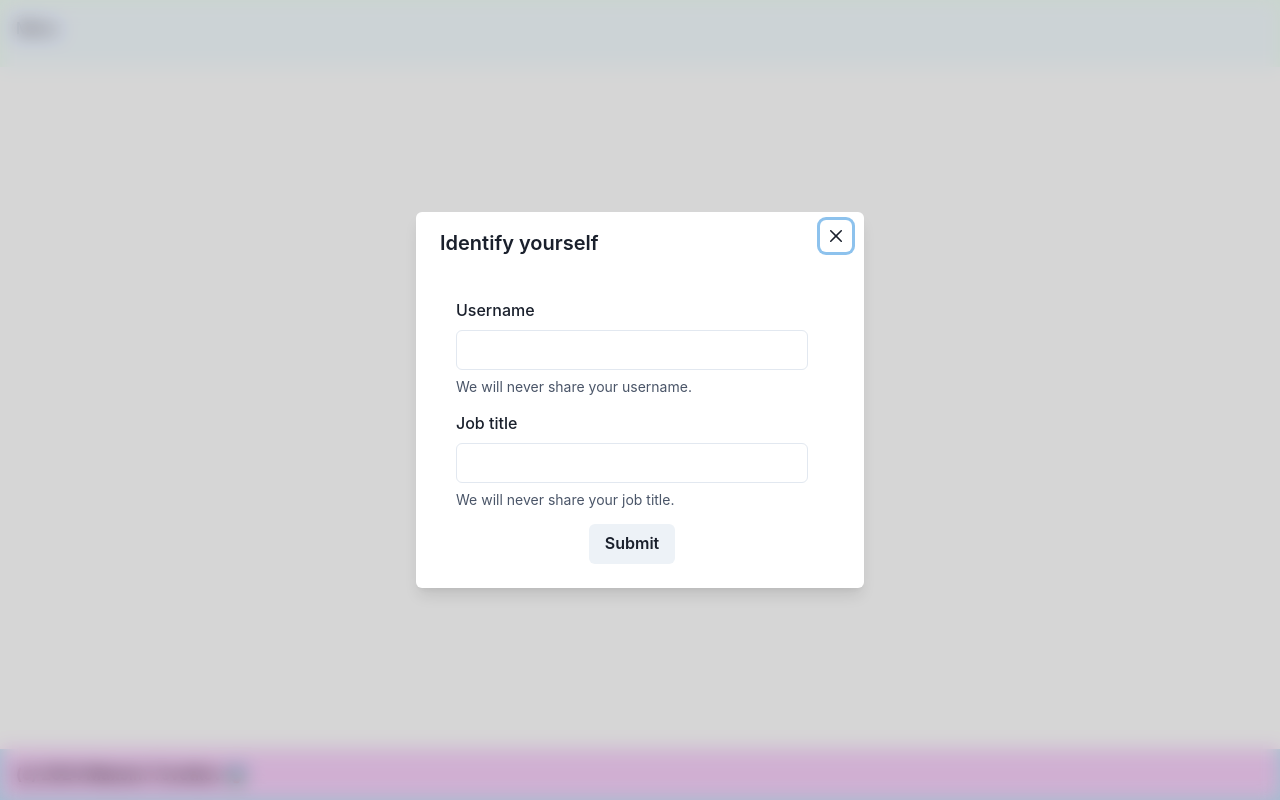
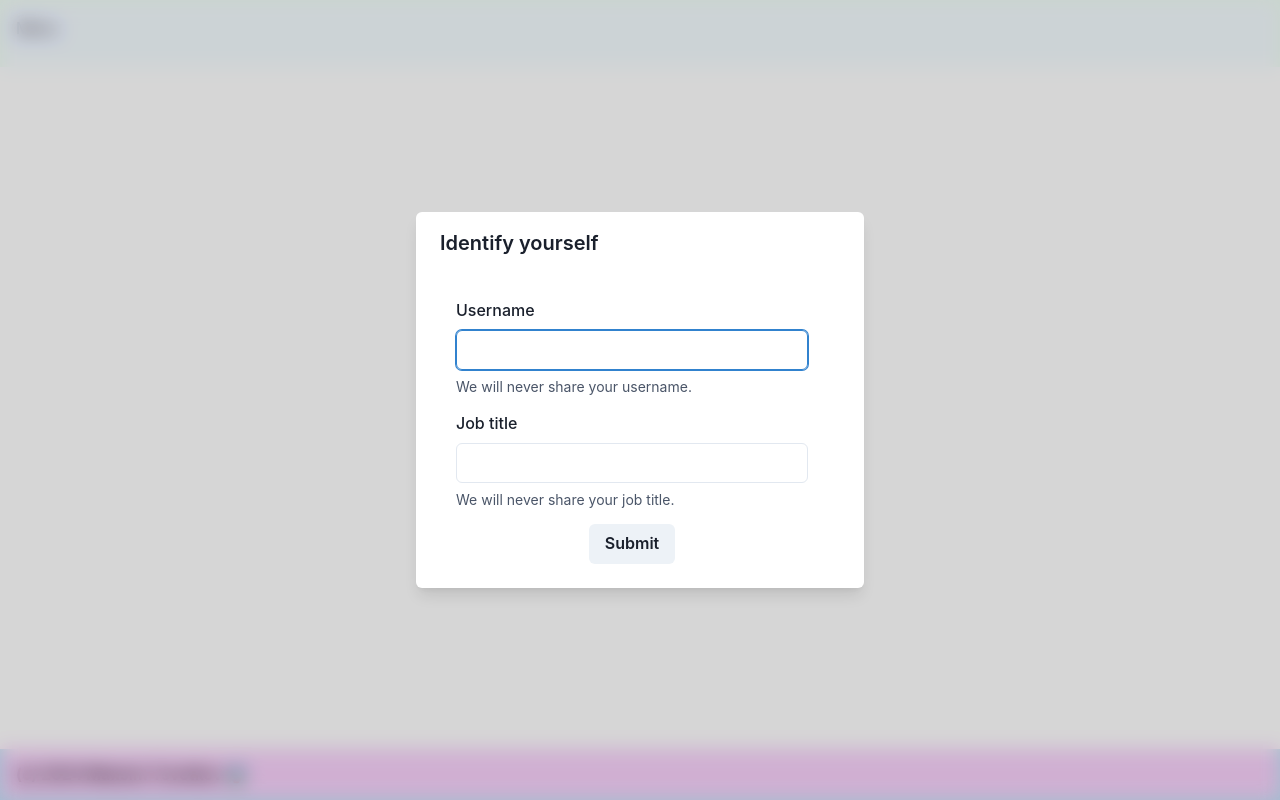
Before and after one commit to MaxFlower/rick-gallery-app, a Next.js app: page /information in a window 1280 px wide. Built offline with nearby package versions, Linux system fonts and the light colour scheme.

Commit message:
fix: fix build issue with naming, add extra props to modal

```diff
--- a/src/components/multifunctional-modal.tsx
+++ b/src/components/multifunctional-modal.tsx
@@ -10,7 +10,7 @@ import {
 import { useDisclosure } from '@chakra-ui/hooks'
 import { ReactNode, useEffect } from 'react'
 
-export default function MultifunctionalModal({ title, opened, children }: { title: string, opened: boolean, children: ReactNode }) {
+export default function MultifunctionalModal({ title, opened, children, isProtected = false, handleClose = () => {} }: { title: string, opened: boolean, children: ReactNode, isProtected?: boolean, handleClose?: () => void }) {
     const { isOpen, onOpen, onClose } = useDisclosure()
 
     useEffect(() => {
@@ -22,13 +22,13 @@ export default function MultifunctionalModal({ title, opened, children }: { titl
     }, [opened]);
 
     return (
-        <Modal isCentered isOpen={isOpen}>
+        <Modal isCentered closeOnEsc={!isProtected} closeOnOverlayClick={!isProtected} isOpen={isOpen} onClose={handleClose}>
             <ModalOverlay
                 bg='blackAlpha.300'
-                backdropFilter='blur(10px) hue-rotate(90deg)'
+                backdropFilter={isProtected ? 'blur(10px) hue-rotate(90deg)' : 'blur(2px)'}
             />
             <ModalContent>
-                <ModalCloseButton />
+                {!isProtected && <ModalCloseButton />}
                 <ModalHeader>{title}</ModalHeader>
                 <ModalBody>
                     {children}
--- a/src/hooks/context.hook.tsx
+++ b/src/hooks/context.hook.tsx
@@ -1,5 +1,5 @@
 import { createContext, useState, useContext, Dispatch, SetStateAction } from 'react'
-import { localStorageHook } from './local-storage.hook'
+import { useLocalStorage } from './local-storage.hook'
 
 export const PROFILE_KEY = 'profile'
 
@@ -18,7 +18,7 @@ const defaultContext: MainContext = { profile: null }
 const ContextHook = createContext<MainContext>(defaultContext)
 
 export const AppContextProvider = function ({ children }) {
-    const [profile, setProfile] = localStorageHook<Profile>(PROFILE_KEY)
+    const [profile, setProfile] = useLocalStorage<Profile>(PROFILE_KEY)
     const [state, setState] = useState({ profile })
 
     const updateProfile = (p: Profile) => {
--- a/src/hooks/local-storage.hook.ts
+++ b/src/hooks/local-storage.hook.ts
@@ -1,6 +1,6 @@
 import { useEffect, useState } from 'react'
 
-export function localStorageHook<T>(key: string) {
+export function useLocalStorage<T>(key: string) {
     const [value, setValue] = useState<T>(JSON.parse(typeof window !== "undefined" ? window.localStorage.getItem(key) : null))
 
     useEffect(() => {
```
